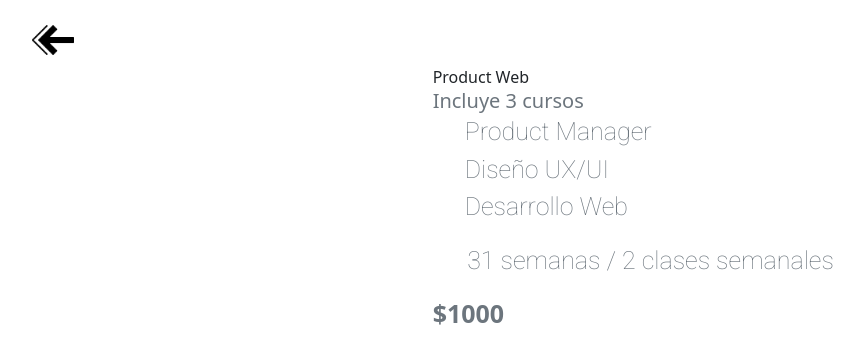
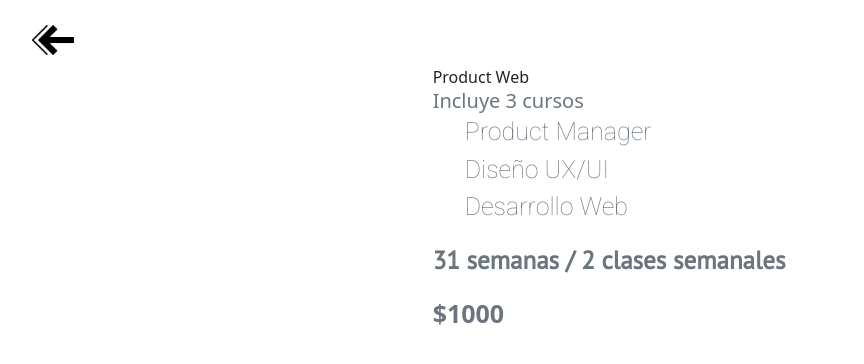
Before and after one commit to Ebniemann/Niemann-Evelina-ProyectoFinal, a React (Create React App) app: page /cursos/1 in a window 1280 px wide. Shown: the top 364 px of the page, without its empty margins (7-871 px from the left). Built offline with nearby package versions, Linux system fonts and the light colour scheme.

Commit message:
className add

```diff
--- a/src/component/Detail/Detail.js
+++ b/src/component/Detail/Detail.js
@@ -20,7 +20,9 @@ const Detail = ({ courses }) => {
               ))}
             </ul>
           )}
-          <p>{courses.number_weeks} semanas / 2 clases semanales</p>
+          <p className="week">
+            {courses.number_weeks} semanas / 2 clases semanales
+          </p>
           <span className="price">${courses.price}</span>
         </div>
       </div>
```
